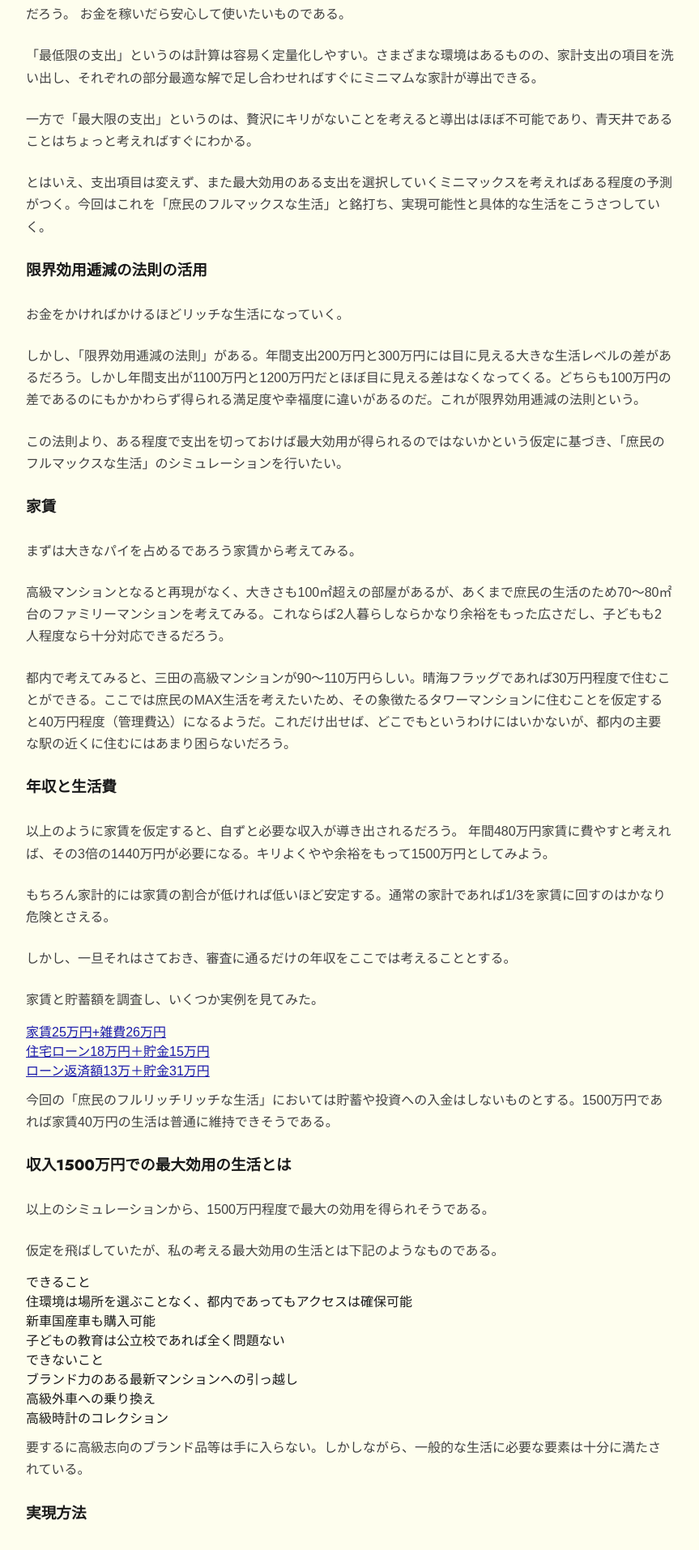
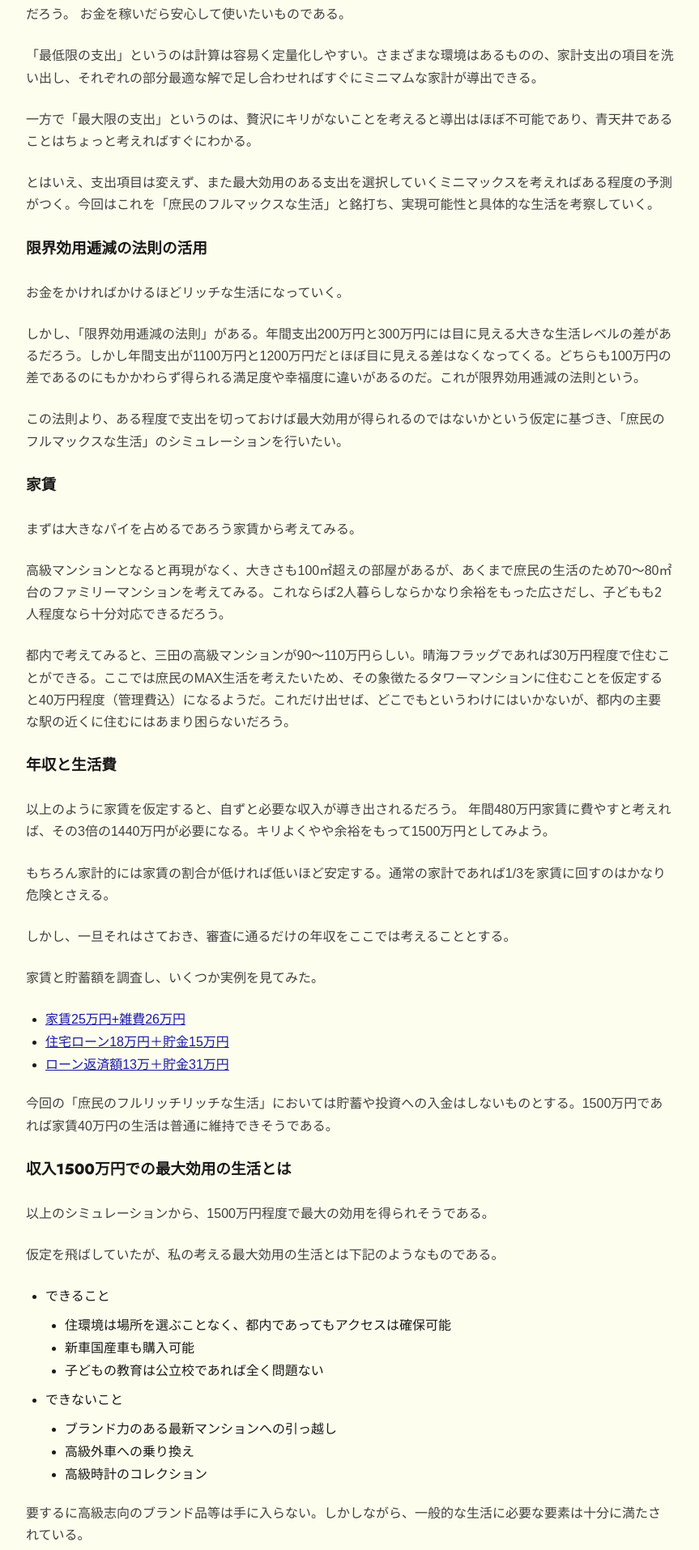
Before and after one commit to guntamania/guntamania.github.io, a Jekyll site: the page built from _posts/2025-08-30-rich-fire.md, in a window 1280 px wide. Shown: the part 713-2627 px from the top of the page at 81% size, without its empty margins (208-1071 px from the left). Built offline with Jekyll 4.4.1, drawn with Linux system fonts in a browser that asks for light colours.

Commit message:
Fix style to add li

```diff
--- a/_posts/2025-08-30-rich-fire.md
+++ b/_posts/2025-08-30-rich-fire.md
@@ -18,7 +18,7 @@ FIREは最低限の生活費を投資によって稼ぎ出し、その収入で
 
 一方で「最大限の支出」というのは、贅沢にキリがないことを考えると導出はほぼ不可能であり、青天井であることはちょっと考えればすぐにわかる。
 
-とはいえ、支出項目は変えず、また最大効用のある支出を選択していくミニマックスを考えればある程度の予測がつく。今回はこれを「庶民のフルマックスな生活」と銘打ち、実現可能性と具体的な生活をこうさつしていく。
+とはいえ、支出項目は変えず、また最大効用のある支出を選択していくミニマックスを考えればある程度の予測がつく。今回はこれを「庶民のフルマックスな生活」と銘打ち、実現可能性と具体的な生活を考察していく。
 
 ## 限界効用逓減の法則の活用
 
--- a/assets/css/style.scss
+++ b/assets/css/style.scss
@@ -176,6 +176,19 @@ li {
         font-size: 10pt;
         padding: 20px;
     }
+    ul, ol {
+        margin: 12px 0;
+        padding-left: 24px;
+        li {
+            list-style: disc;
+            margin-bottom: 4px;
+        }
+    }
+    ol {
+        li {
+            list-style: decimal;
+        }
+    }
 
     padding-bottom: 8px;
 }
```
